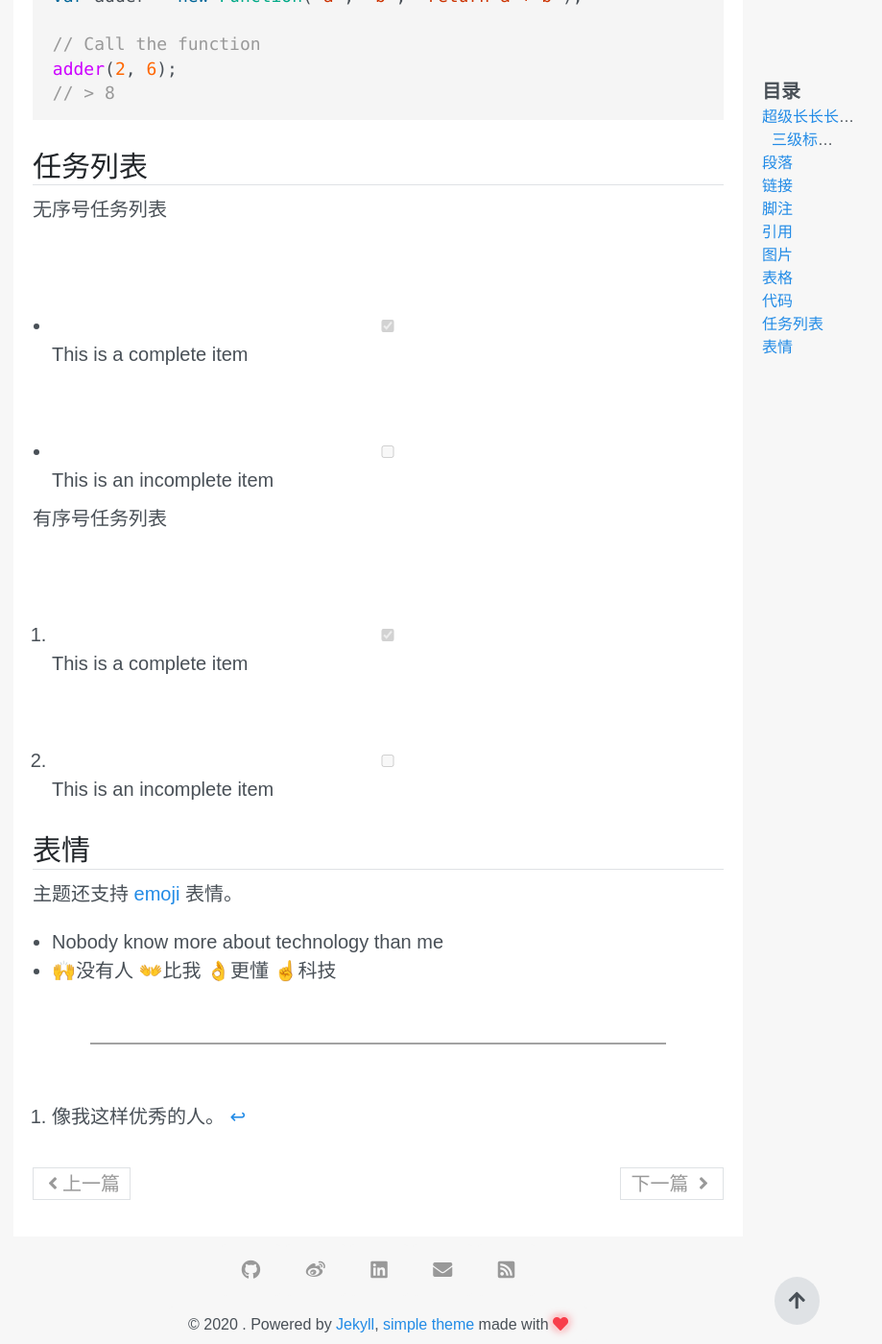
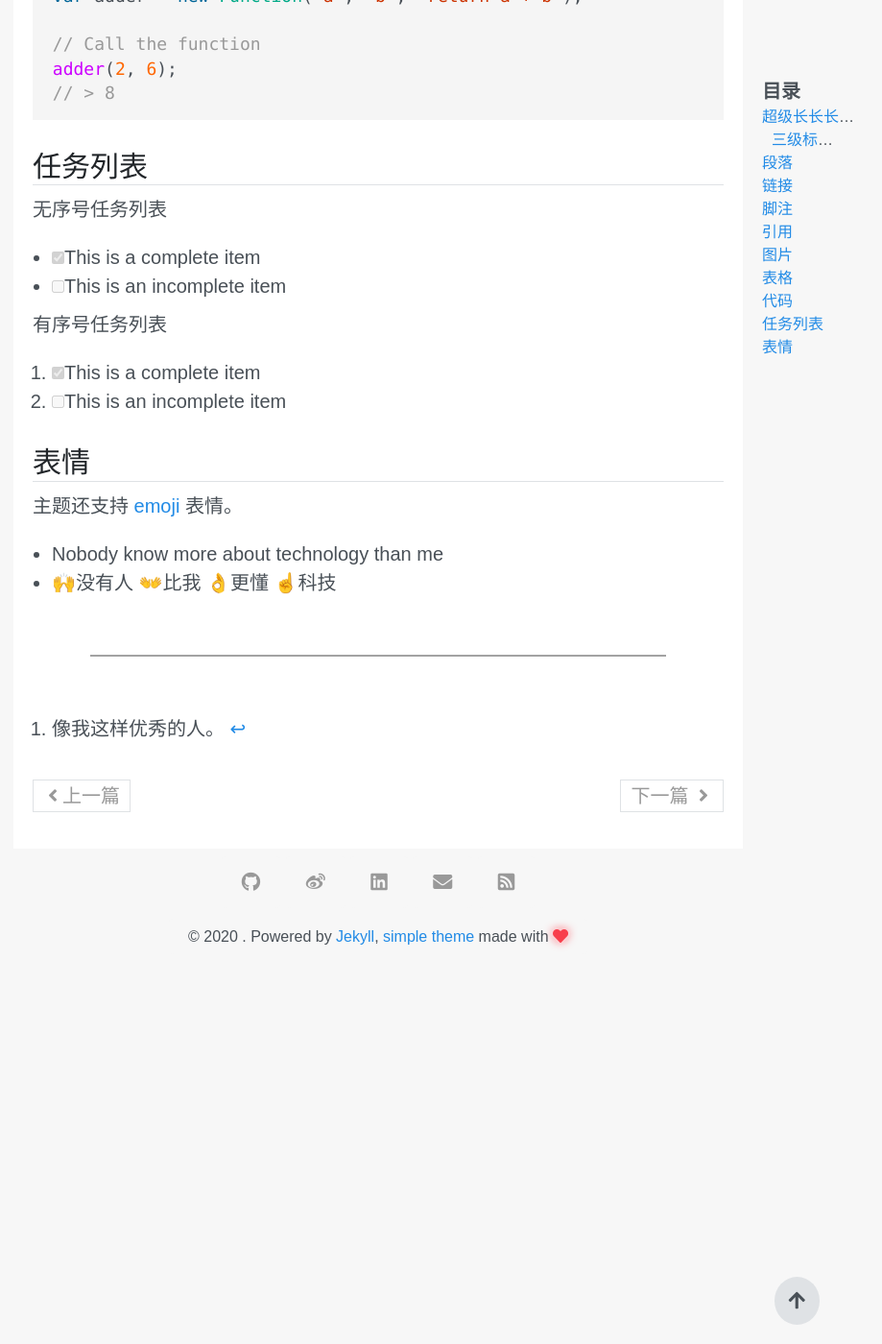
Before and after one commit to whenfung/simple, a Jekyll site: the page built from _posts/2020-03-06-markdown.md, in a window 1280 px wide and 1400 px high, scrolled down 3400 px. Shown: the whole window at 96% size, without its empty margins (246-1165 px from the left). Built offline with Jekyll 4.4.1, drawn with Linux system fonts in a browser that asks for light colours; nearby versions of some CDN libraries; comment, search, counter and statistics services are not loaded.

Commit message:
限定 input

```diff
--- a/_sass/_search.scss
+++ b/_sass/_search.scss
@@ -1,4 +1,4 @@
-input {
+#search-container input {
   margin-top: 4rem;
   outline: none;
   padding: .5rem 1rem;
```
